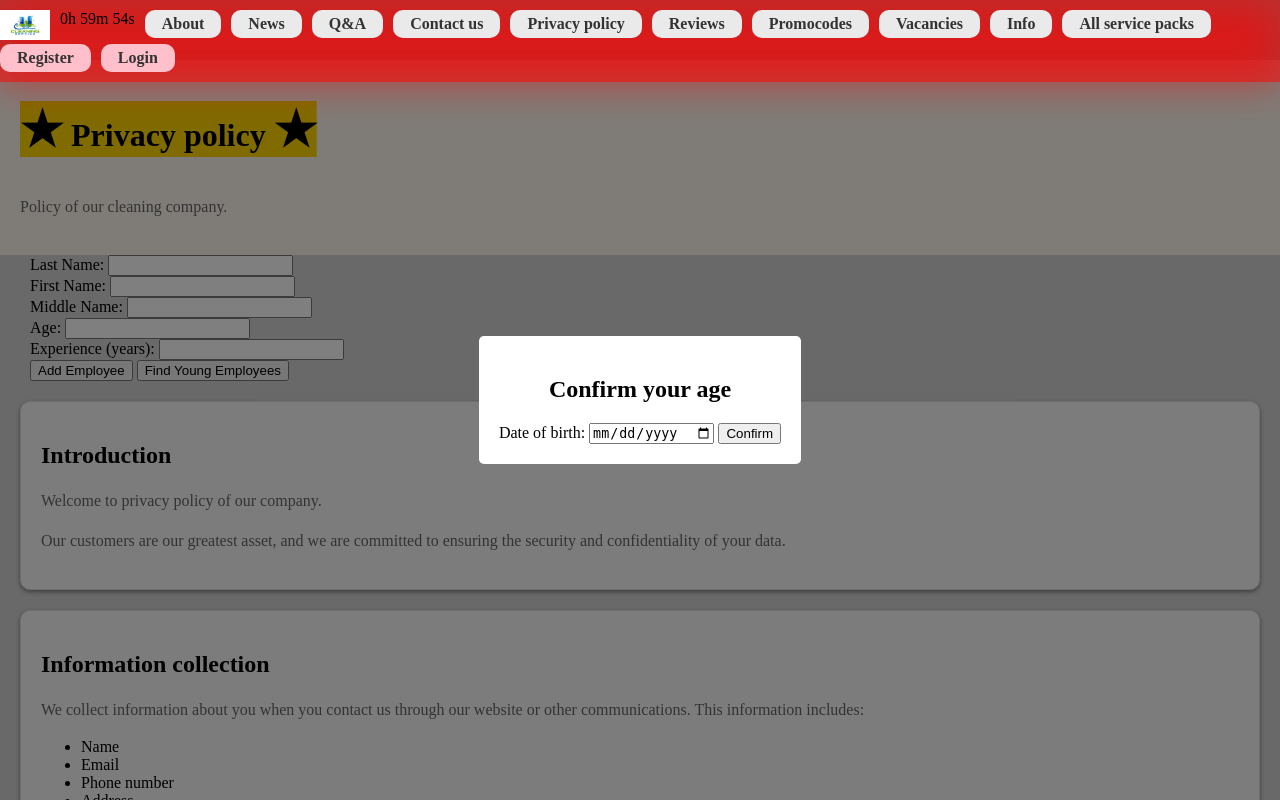
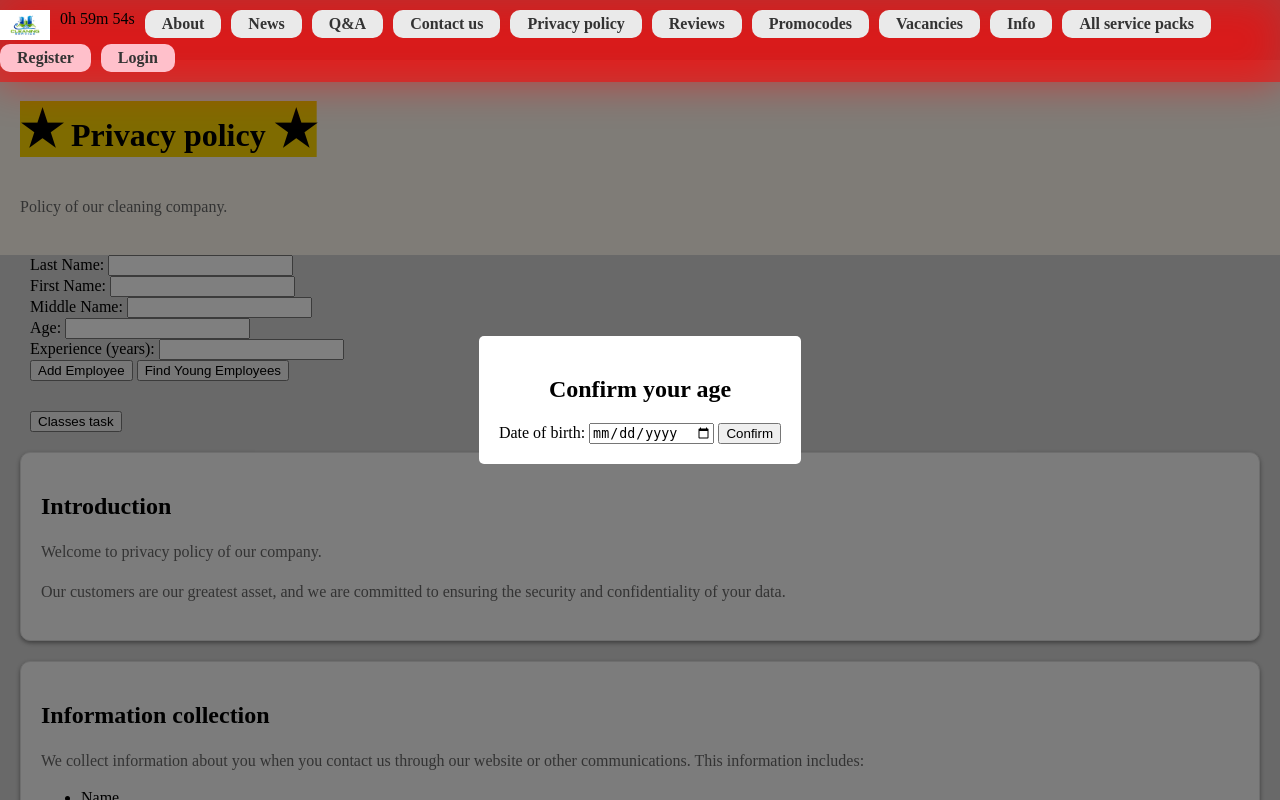
Before and after one commit to Egorallo/CleaningCompany, a Django app: page /policy/ in a window 1280 px wide. Run offline with Django 4.2, Linux system fonts and the light colour scheme.

Commit message:
displaying classes and custom task on page

```diff
--- a/newvision/static/newvision/js/classes.js
+++ b/newvision/static/newvision/js/classes.js
@@ -191,3 +191,11 @@ pressureWasher.power = 1400;
 console.log(pressureWasher.power);
 
 pressureWasher.power = 1;
+
+
+function displayClasses() {
+    const container = document.getElementById('classes');
+    container.innerHTML = '<h2>Classes task output:</h2>';
+
+    container.innerHTML += `<p>${pressureWasher.power} <br> ${pressureWasher.isHandheld} </p>`;
+}
--- a/newvision/static/newvision/js/task.js
+++ b/newvision/static/newvision/js/task.js
@@ -14,6 +14,8 @@
             document.getElementById('middleName').value = '';
             document.getElementById('age').value = '';
             document.getElementById('experience').value = '';
+
+            displayInitial(employees);
         }
 
         function findYoungEmployees() {
@@ -35,3 +37,17 @@
                 });
             }
         }
+
+
+        function displayInitial(employees) {
+            const initialContainer = document.getElementById('initial');
+            initialContainer.innerHTML = '<h2>Initial Employees:</h2>';
+
+            if (employees.length === 0) {
+                initialContainer.innerHTML += '<p>No employees.</p>';
+            } else {
+                employees.forEach(employee => {
+                    initialContainer.innerHTML += `<p>${employee.lastName} ${employee.firstName} ${employee.middleName} - Age: ${employee.age}, Experience: ${employee.experience} years</p>`;
+                });
+            }
+        }
--- a/newvision/templates/newvision/policy.html
+++ b/newvision/templates/newvision/policy.html
@@ -29,8 +29,13 @@
         <button type="button" onclick="addEmployee()">Add Employee</button>
         <button type="button" onclick="findYoungEmployees()">Find Young Employees</button>
     </form>
+    <div id="initial"></div>
     <div id="result"></div>
 
+    <div style="margin-left: 30px; margin-top: 30px">
+        <button type="button" onclick="displayClasses()">Classes task</button>
+        <div id="classes"></div>
+    </div>
     <section>
         <h2>Introduction</h2>
         <p>Welcome to privacy policy of our company.</p>
@@ -72,4 +77,5 @@
 
 {% block scripts %}
     <script src="{% static 'newvision/js/task.js' %}"></script>
+    <script src="{% static 'newvision/js/classes.js' %}"></script>
 {% endblock %}
```
